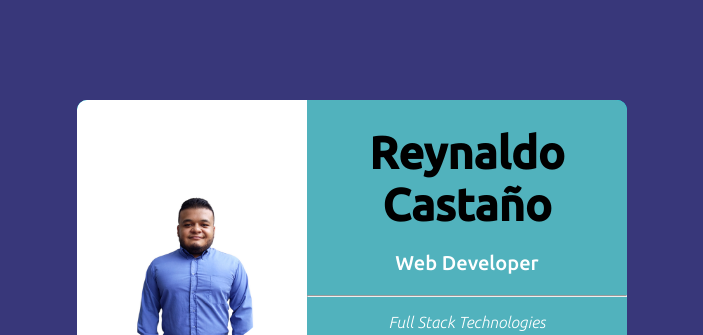
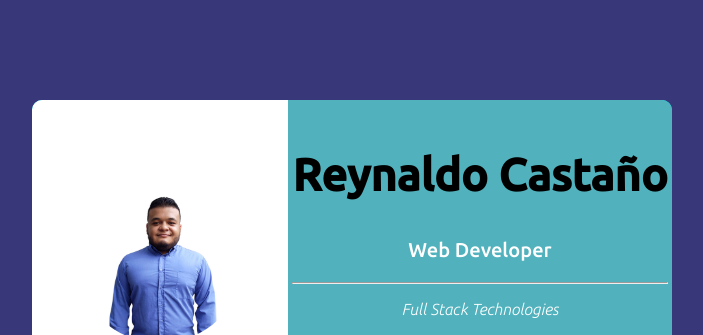
Before and after one commit to ReyAntonio12/Presentation_Card_Reynaldo, a plain HTML site: page index.html in a window 1280 px wide. Shown: the top 335 px of the page, without its empty margins (288-991 px from the left). Drawn offline with Linux system fonts and the light colour scheme.

Commit message:
adding last changes

```diff
--- a/styles.css
+++ b/styles.css
@@ -22,8 +22,8 @@ body{
 /*Main box*/
 
 .container{
-    width: 550px;
-    height: 350px;
+    width: 50%;
+    height: 45%;
     border-radius: 10px;
     background-color: aqua;
     margin: 100px 0 80px 0;
@@ -35,8 +35,8 @@ body{
 
 .logo_box{
     background-color: var(--color-white);
-    height: 350px;
-    width: 230px;
+    height: auto;
+    width: 40%;
     border-radius: 10px 0 0 10px;
     display: flex;
     justify-content: center;
@@ -44,8 +44,8 @@ body{
 
 .info_box{
     background-color: var(--color-soft-lighblue);
-    height: 350px;
-    width: 320px;
+    height: auto;
+    width: 60%;
     border-radius: 0 10px 10px 0;
     display: flex;
     flex-direction: column;
@@ -56,7 +56,7 @@ body{
 .info_box h1{
     font-size: var(--font-size-extraLarge);
     text-align: center;
-    margin: 12px 0 12px 0;
+    /* margin: 12px 0 12px 0; */
 }
 
 #title, #description{
@@ -71,8 +71,8 @@ body{
 /*User image styles*/
 
 #user{
-    width: 180px;
-    height: 170px;
+    width: 65%;
+    height: 50%;
     margin: 80px 0;
     border-radius: 50%;
 }
```
